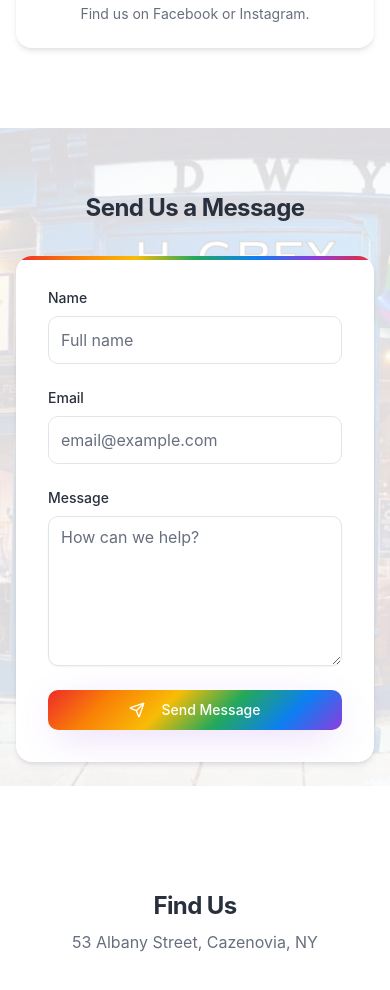
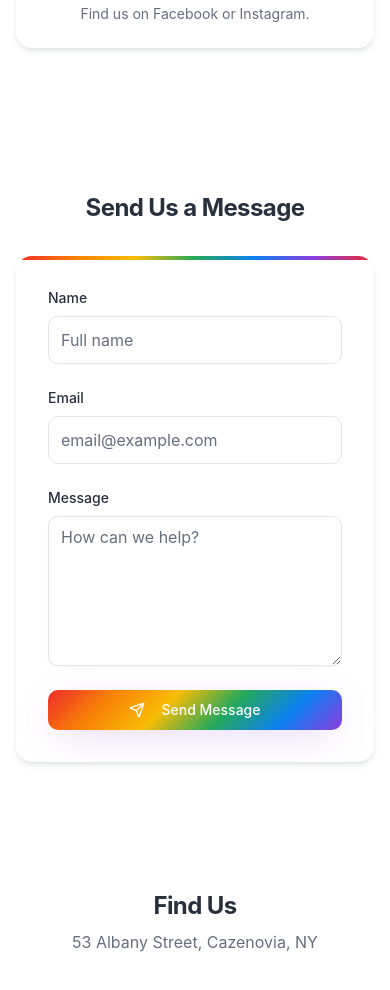
Before and after one commit to jackwillis517/cazpridewebsite, a Next.js app: page /contact in a window 390 px wide. Shown: the part 1040-2030 px from the top of the page. Built offline with nearby package versions, Linux system fonts and the light colour scheme; no server answers; grey boxes are pictures that could not be loaded.

Commit message:
fixed image on mobile

```diff
--- a/src/app/contact/page.tsx
+++ b/src/app/contact/page.tsx
@@ -110,9 +110,8 @@ export default function Contact() {
 
       {/* Contact Form */}
       <section
-        className="py-16 bg-cover bg-center bg-no-repeat relative"
+        className="py-16 bg-cover bg-center bg-no-repeat relative bg-none md:bg-[url('/images/hgrey.jpg')]"
         style={{
-          backgroundImage: "url('/images/hgrey.jpg')",
           backgroundPositionY: "-40px",
         }}
       >
```
